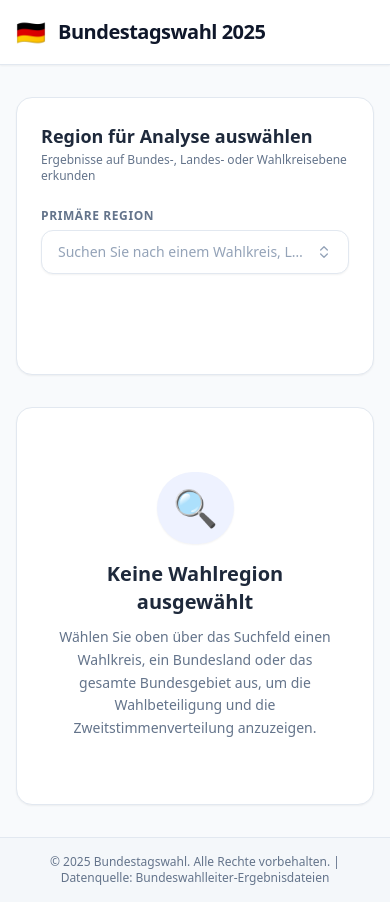
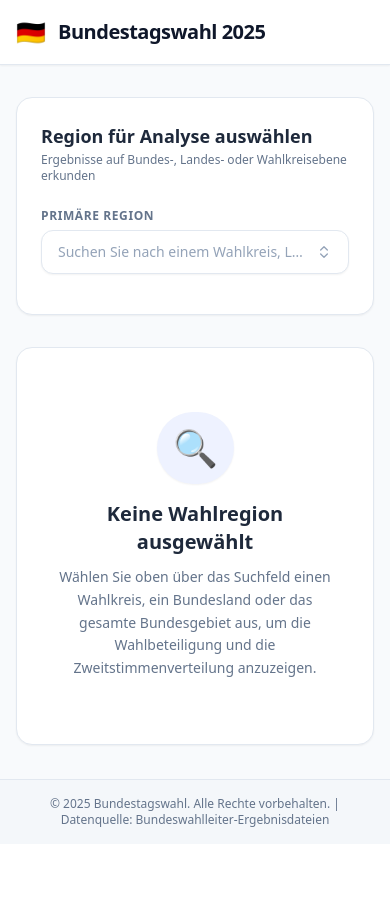
Before and after one commit to oguzbits/bundestagswahl-2025, a React (Vite) app: page / in a window 390 px wide. After the commit the page ends 844 px from the top, so only its background shows below. Built offline with nearby package versions, Linux system fonts and the light colour scheme.

Commit message:
feat: hide swap button on mobile when inputs are empty

```diff
--- a/src/App.tsx
+++ b/src/App.tsx
@@ -90,7 +90,7 @@ export default function App() {
                 </div>
 
                 {/* Elegant Swap Button in between Autocompletes */}
-                <div className="flex items-center justify-center h-11 pb-0.5">
+                <div className={`flex items-center justify-center h-11 pb-0.5 ${(!gebiet1Id || !gebiet2Id) ? 'hidden md:flex' : ''}`}>
                   {gebiet1Id && gebiet2Id ? (
                     <button
                       onClick={swapPositions}
```
